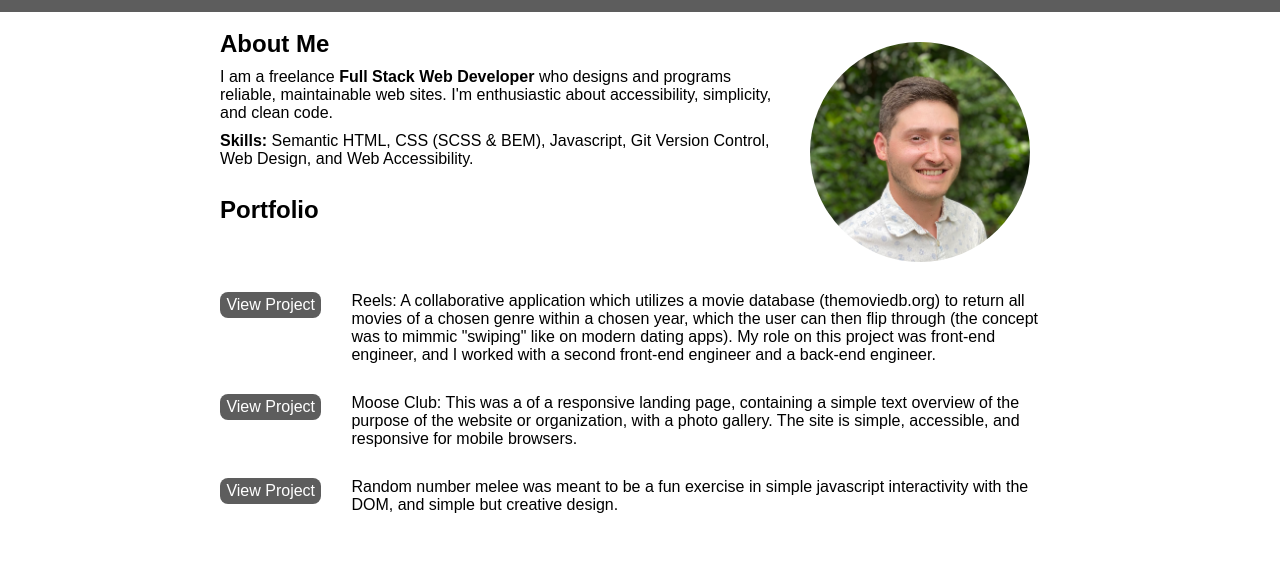
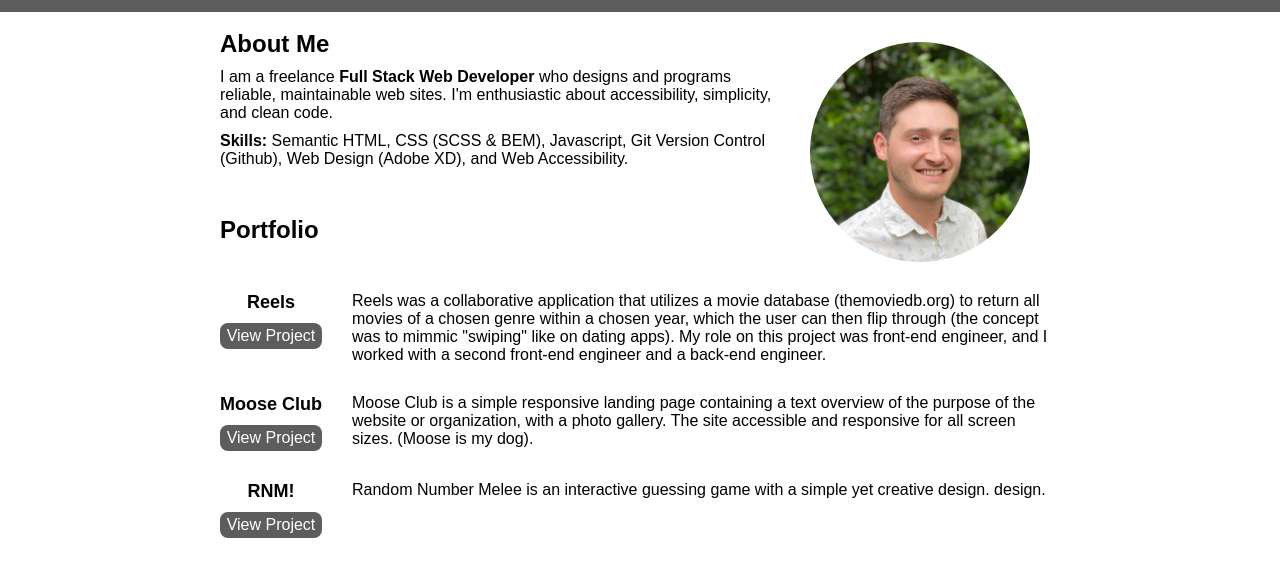
Before and after one commit to alexrkoch/alexrkoch-portfolio, a plain HTML site: page dist/index.html in a window 1280 px wide. Shown: the part 48-624 px from the top of the page. Drawn offline with Linux system fonts and the light colour scheme.

Commit message:
add projects title to the left hand column for portfolio

```diff
--- a/dist/index.html
+++ b/dist/index.html
@@ -79,7 +79,8 @@
         </p>
         <p class="about__body">
           <strong>Skills:</strong> Semantic HTML, CSS (SCSS & BEM), Javascript,
-          Git Version Control, Web Design, and Web Accessibility.
+          Git Version Control (Github), Web Design (Adobe XD), and Web
+          Accessibility.
         </p>
       </section>
 
@@ -87,27 +88,35 @@
         <span id="portfolio"> &nbsp;</span>
         <h2 class="portfolio__title">Portfolio</h2>
         <div class="portfolio__body">
-          <a class="portfolio__link portfolio__link-1">View Project</a>
+          <div class="portfolio__title-link">
+            <h3>Reels</h3>
+            <a class="portfolio__link portfolio__link-1">View Project</a>
+          </div>
           <p class="portfolio__description portfolio__description--1">
-            Reels: A collaborative application which utilizes a movie database
+            Reels was a collaborative application that utilizes a movie database
             (themoviedb.org) to return all movies of a chosen genre within a
             chosen year, which the user can then flip through (the concept was
-            to mimmic "swiping" like on modern dating apps). My role on this
-            project was front-end engineer, and I worked with a second front-end
+            to mimmic "swiping" like on dating apps). My role on this project
+            was front-end engineer, and I worked with a second front-end
             engineer and a back-end engineer.
           </p>
-          <a class="portfolio__link portfolio__link-2">View Project</a>
+          <div class="portfolio__title-link">
+            <h3>Moose Club</h3>
+            <a class="portfolio__link portfolio__link-2">View Project</a>
+          </div>
           <p class="portfolio__description portfolio__description--2">
-            Moose Club: This was a of a responsive landing page, containing a
-            simple text overview of the purpose of the website or organization,
-            with a photo gallery. The site is simple, accessible, and responsive
-            for mobile browsers.
+            Moose Club is a simple responsive landing page containing a text
+            overview of the purpose of the website or organization, with a photo
+            gallery. The site accessible and responsive for all screen sizes.
+            (Moose is my dog).
           </p>
-          <a class="portfolio__link portfolio__link-3">View Project</a>
+          <div class="portfolio__title-link">
+            <h3>RNM!</h3>
+            <a class="portfolio__link portfolio__link-3">View Project</a>
+          </div>
           <p class="portfolio__description portfolio__description--3">
-            Random number melee was meant to be a fun exercise in simple
-            javascript interactivity with the DOM, and simple but creative
-            design.
+            Random Number Melee is an interactive guessing game with a simple
+            yet creative design. design.
           </p>
         </div>
       </section>
--- a/src/scss/styles.scss
+++ b/src/scss/styles.scss
@@ -52,6 +52,10 @@ body {
 h1,
 h2 {
   font-size: $size-section-heading;
+  font-weight: bold;
+}
+h3 {
+  font-size: $size-body-emphasize;
   font-weight: bold;
 }
 
@@ -133,7 +137,7 @@ h2 {
 }
 
 .about {
-  margin-bottom: $padding-secondary;
+  margin-bottom: $padding-primary;
   &__title {
     margin-bottom: $padding-secondary;
   }
@@ -152,7 +156,9 @@ h2 {
 .portfolio {
   grid-area: 3 / 2 / 4 / 5;
   margin-bottom: $padding-primary;
-
+  &__title {
+    margin-bottom: $padding-secondary;
+  }
   &__body {
     display: grid;
     grid-template-columns: max-content 1fr;
@@ -161,6 +167,12 @@ h2 {
     justify-content: center;
     gap: $padding-primary;
     width: 100%;
+  }
+  &__title-link {
+    display: flex;
+    flex-direction: column;
+    align-items: center;
+    gap: $padding-secondary;
   }
   &__link {
     padding-top: $link-padding-top-bottom;
```
Also changed, not shown: dist/css/styles.css, 1 other file.
